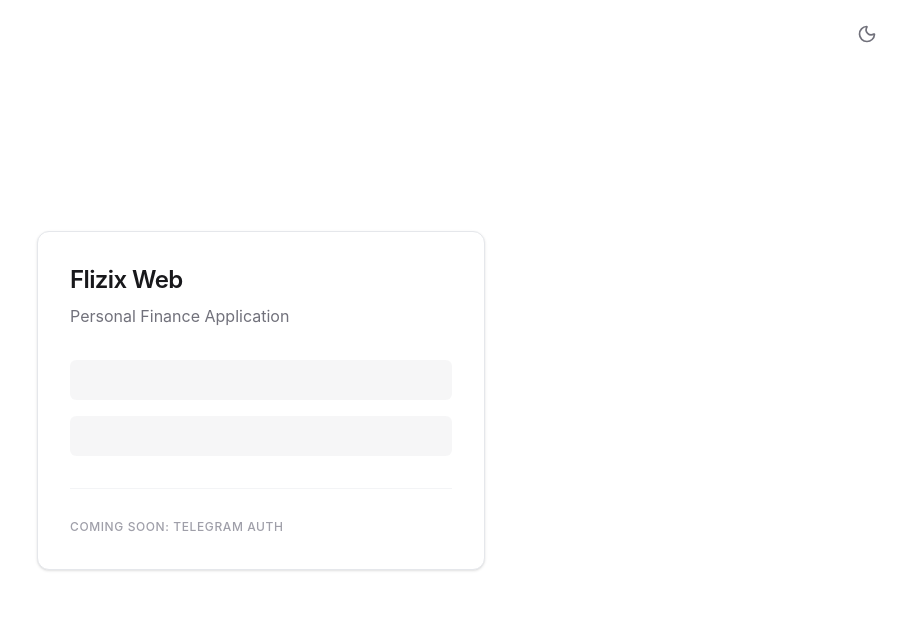
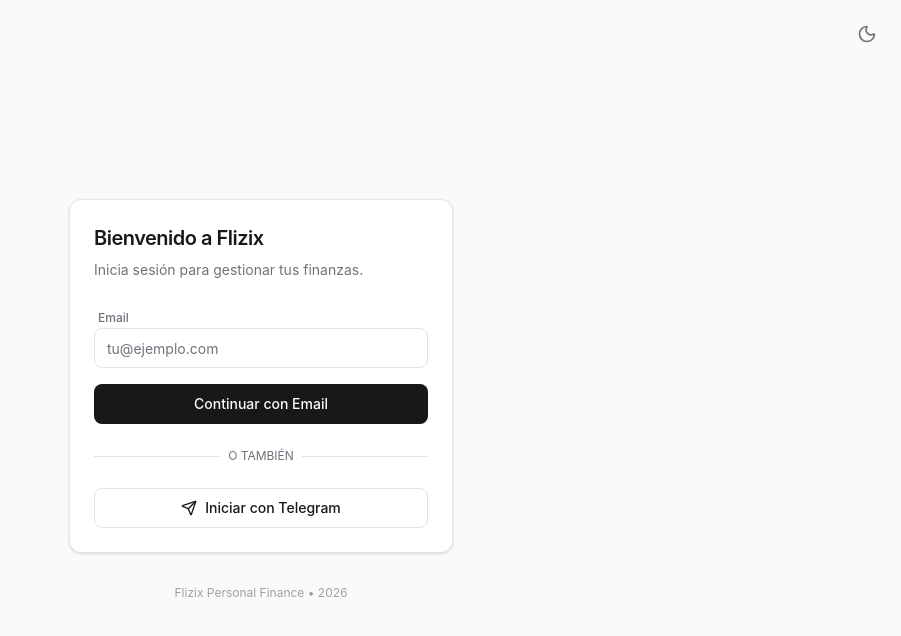
Before and after one commit to rick-astral-cat/flizix-web, a React (Vite) app: page / in a window 1280 px wide. Shown: the top 636 px of the page, without its empty margins (379-1280 px from the left). Built offline with nearby package versions, Linux system fonts and the light colour scheme.

Commit message:
feat: implement atomic UI components (Button, Input, Card) and refactor theme system

```diff
--- a/src/App.tsx
+++ b/src/App.tsx
@@ -1,31 +1,53 @@
 import { ThemeToggle } from "./components/ThemeToggle"
+import { Button } from "./components/ui/Button"
+import { Card, CardContent } from "./components/ui/Card"
+import { Input } from "./components/ui/Input"
+import { Send } from "lucide-react"
 
 function App() {
   return (
-    <div className="min-h-screen bg-white dark:bg-zinc-950 flex flex-col items-center justify-center p-4 transition-colors duration-300">
+    <div className="min-h-screen bg-zinc-50 dark:bg-zinc-950 flex flex-col items-center justify-center p-4 transition-colors duration-300">
       <div className="absolute top-4 right-4">
         <ThemeToggle />
       </div>
 
-      <div className="max-w-md w-full bg-white dark:bg-zinc-900 p-8 rounded-xl border border-gray-200 dark:border-zinc-800 shadow-sm">
-        <h1 className="text-2xl font-semibold text-zinc-900 dark:text-zinc-100 mb-2 tracking-tight">
-          Flizix Web
+      <Card className="max-w-sm w-full">
+        <CardContent className="space-y-6">
+          <div className="space-y-2">
+            <h1 className="text-xl font-semibold text-zinc-900 dark:text-zinc-100 tracking-tight">
+              Bienvenido a Flizix
             </h1>
-        <p className="text-zinc-500 dark:text-zinc-400 mb-8">
-          Personal Finance Application
+            <p className="text-sm text-zinc-500 dark:text-zinc-400">
+              Inicia sesión para gestionar tus finanzas.
             </p>
+          </div>
 
           <div className="space-y-4">
-          <div className="h-10 bg-zinc-100 dark:bg-zinc-800 rounded-md animate-pulse" />
-          <div className="h-10 bg-zinc-100 dark:bg-zinc-800 rounded-md animate-pulse" />
+            <Input label="Email" placeholder="tu@ejemplo.com" type="email" />
+            <Button className="w-full" variant="primary">
+              Continuar con Email
+            </Button>
           </div>
 
-        <div className="mt-8 pt-6 border-t border-gray-100 dark:border-zinc-800">
-          <span className="text-xs font-medium text-zinc-400 uppercase tracking-wider">
-            Coming Soon: Telegram Auth
-          </span>
+          <div className="relative">
+            <div className="absolute inset-0 flex items-center">
+              <span className="w-full border-t border-zinc-200 dark:border-zinc-800" />
+            </div>
+            <div className="relative flex justify-center text-xs uppercase">
+              <span className="bg-white dark:bg-zinc-900 px-2 text-zinc-500">O también</span>
             </div>
           </div>
+
+          <Button className="w-full gap-2" variant="outline">
+            <Send size={16} />
+            Iniciar con Telegram
+          </Button>
+        </CardContent>
+      </Card>
+
+      <p className="mt-8 text-xs text-zinc-400 dark:text-zinc-600">
+        Flizix Personal Finance • 2026
+      </p>
     </div>
   )
 }
--- a/src/hooks/use-theme.tsx
+++ b/src/components/ThemeProvider.tsx
@@ -1,24 +1,11 @@
-import { createContext, useContext, useEffect, useState } from "react";
-
-type Theme = "dark" | "light" | "system";
+import { useEffect, useState } from "react";
+import { ThemeProviderContext, type Theme } from "../context/ThemeContext";
 
 interface ThemeProviderProps {
   children: React.ReactNode;
   defaultTheme?: Theme;
   storageKey?: string;
 }
-
-interface ThemeProviderState {
-  theme: Theme;
-  setTheme: (theme: Theme) => void;
-}
-
-const initialState: ThemeProviderState = {
-  theme: "system",
-  setTheme: () => null,
-};
-
-const ThemeProviderContext = createContext<ThemeProviderState>(initialState);
 
 export function ThemeProvider({
   children,
@@ -62,15 +49,3 @@
     </ThemeProviderContext.Provider>
   );
 }
-
-// Separate hook or export to satisfy Fast Refresh if needed,
-// but for now let's just use the context directly or ensure this is the only export if possible.
-// Actually, for better practices and avoiding the lint error, we'll keep it simple.
-export const useTheme = () => {
-  const context = useContext(ThemeProviderContext);
-
-  if (context === undefined)
-    throw new Error("useTheme must be used within a ThemeProvider");
-
-  return context;
-}
--- /dev/null
+++ b/src/components/ui/Button.tsx
@@ -0,0 +1,44 @@
+import type { ButtonHTMLAttributes, ReactNode } from "react";
+import { cn } from "../../utils/cn";
+
+interface ButtonProps extends ButtonHTMLAttributes<HTMLButtonElement> {
+  variant?: "primary" | "secondary" | "outline" | "ghost";
+  size?: "sm" | "md" | "lg" | "icon";
+  children: ReactNode;
+}
+
+export function Button({
+  variant = "primary",
+  size = "md",
+  className,
+  children,
+  ...props
+}: ButtonProps) {
+  const variants = {
+    primary: "bg-zinc-900 text-zinc-50 hover:bg-zinc-800 dark:bg-zinc-100 dark:text-zinc-950 dark:hover:bg-zinc-200",
+    secondary: "bg-zinc-100 text-zinc-900 hover:bg-zinc-200 dark:bg-zinc-800 dark:text-zinc-100 dark:hover:bg-zinc-700",
+    outline: "border border-zinc-200 text-zinc-900 hover:bg-zinc-50 dark:border-zinc-800 dark:text-zinc-100 dark:hover:bg-zinc-900",
+    ghost: "text-zinc-600 hover:bg-zinc-100 hover:text-zinc-900 dark:text-zinc-400 dark:hover:bg-zinc-800 dark:hover:text-zinc-100",
+  };
+
+  const sizes = {
+    sm: "h-8 px-3 text-xs",
+    md: "h-10 px-4 text-sm",
+    lg: "h-12 px-6 text-base",
+    icon: "h-10 w-10 p-2",
+  };
+
+  return (
+    <button
+      className={cn(
+        "inline-flex items-center justify-center rounded-lg font-medium transition-colors focus-visible:outline-none focus-visible:ring-2 focus-visible:ring-zinc-400 disabled:pointer-events-none disabled:opacity-50 cursor-pointer active:scale-[0.98]",
+        variants[variant],
+        sizes[size],
+        className
+      )}
+      {...props}
+    >
+      {children}
+    </button>
+  );
+}
--- /dev/null
+++ b/src/components/ui/Card.tsx
@@ -0,0 +1,32 @@
+import type { ReactNode } from "react";
+import { cn } from "../../utils/cn";
+
+interface CardProps {
+  children: ReactNode;
+  className?: string;
+}
+
+export function Card({ children, className }: CardProps) {
+  return (
+    <div
+      className={cn(
+        "bg-white dark:bg-zinc-900 border border-zinc-200 dark:border-zinc-800 rounded-xl overflow-hidden shadow-sm",
+        className
+      )}
+    >
+      {children}
+    </div>
+  );
+}
+
+export function CardContent({ children, className }: CardProps) {
+  return <div className={cn("p-6", className)}>{children}</div>;
+}
+
+export function CardHeader({ children, className }: CardProps) {
+  return (
+    <div className={cn("px-6 py-4 border-b border-zinc-100 dark:border-zinc-800", className)}>
+      {children}
+    </div>
+  );
+}
--- /dev/null
+++ b/src/components/ui/Input.tsx
@@ -0,0 +1,28 @@
+import type { InputHTMLAttributes } from "react";
+import { cn } from "../../utils/cn";
+
+interface InputProps extends InputHTMLAttributes<HTMLInputElement> {
+  label?: string;
+  error?: string;
+}
+
+export function Input({ label, error, className, ...props }: InputProps) {
+  return (
+    <div className="w-full space-y-1.5">
+      {label && (
+        <label className="text-xs font-medium text-zinc-500 dark:text-zinc-400 ml-1">
+          {label}
+        </label>
+      )}
+      <input
+        className={cn(
+          "flex h-10 w-full rounded-lg border border-zinc-200 bg-white px-3 py-2 text-sm text-zinc-900 ring-offset-white file:border-0 file:bg-transparent file:text-sm file:font-medium placeholder:text-zinc-500 focus-visible:outline-none focus-visible:ring-2 focus-visible:ring-zinc-400 focus-visible:ring-offset-2 disabled:cursor-not-allowed disabled:opacity-50 dark:border-zinc-800 dark:bg-zinc-950 dark:text-zinc-100 dark:ring-offset-zinc-950 dark:placeholder:text-zinc-400 dark:focus-visible:ring-zinc-800",
+          error && "border-red-500 focus-visible:ring-red-500",
+          className
+        )}
+        {...props}
+      />
+      {error && <p className="text-[11px] text-red-500 ml-1">{error}</p>}
+    </div>
+  );
+}
--- /dev/null
+++ b/src/context/ThemeContext.ts
@@ -0,0 +1,15 @@
+import { createContext } from "react";
+
+export type Theme = "dark" | "light" | "system";
+
+export interface ThemeProviderState {
+  theme: Theme;
+  setTheme: (theme: Theme) => void;
+}
+
+const initialState: ThemeProviderState = {
+  theme: "system",
+  setTheme: () => null,
+};
+
+export const ThemeProviderContext = createContext<ThemeProviderState>(initialState);
--- /dev/null
+++ b/src/hooks/use-theme.ts
@@ -0,0 +1,11 @@
+import { useContext } from "react";
+import { ThemeProviderContext } from "../context/ThemeContext";
+
+export const useTheme = () => {
+  const context = useContext(ThemeProviderContext);
+
+  if (context === undefined)
+    throw new Error("useTheme must be used within a ThemeProvider");
+
+  return context;
+};
--- a/src/main.tsx
+++ b/src/main.tsx
@@ -2,7 +2,7 @@
 import { createRoot } from 'react-dom/client'
 import './index.css'
 import App from './App.tsx'
-import { ThemeProvider } from './hooks/use-theme'
+import { ThemeProvider } from './components/ThemeProvider'
 
 createRoot(document.getElementById('root')!).render(
   <StrictMode>
--- /dev/null
+++ b/src/utils/cn.ts
@@ -0,0 +1,10 @@
+import { clsx, type ClassValue } from "clsx";
+import { twMerge } from "tailwind-merge";
+
+/**
+ * Utility to merge tailwind classes safely.
+ * It prevents class conflicts (e.g., 'p-4 p-2' becomes 'p-2').
+ */
+export function cn(...inputs: ClassValue[]) {
+  return twMerge(clsx(inputs));
+}
```
Lines whose indentation alone changed are shown as unchanged.
